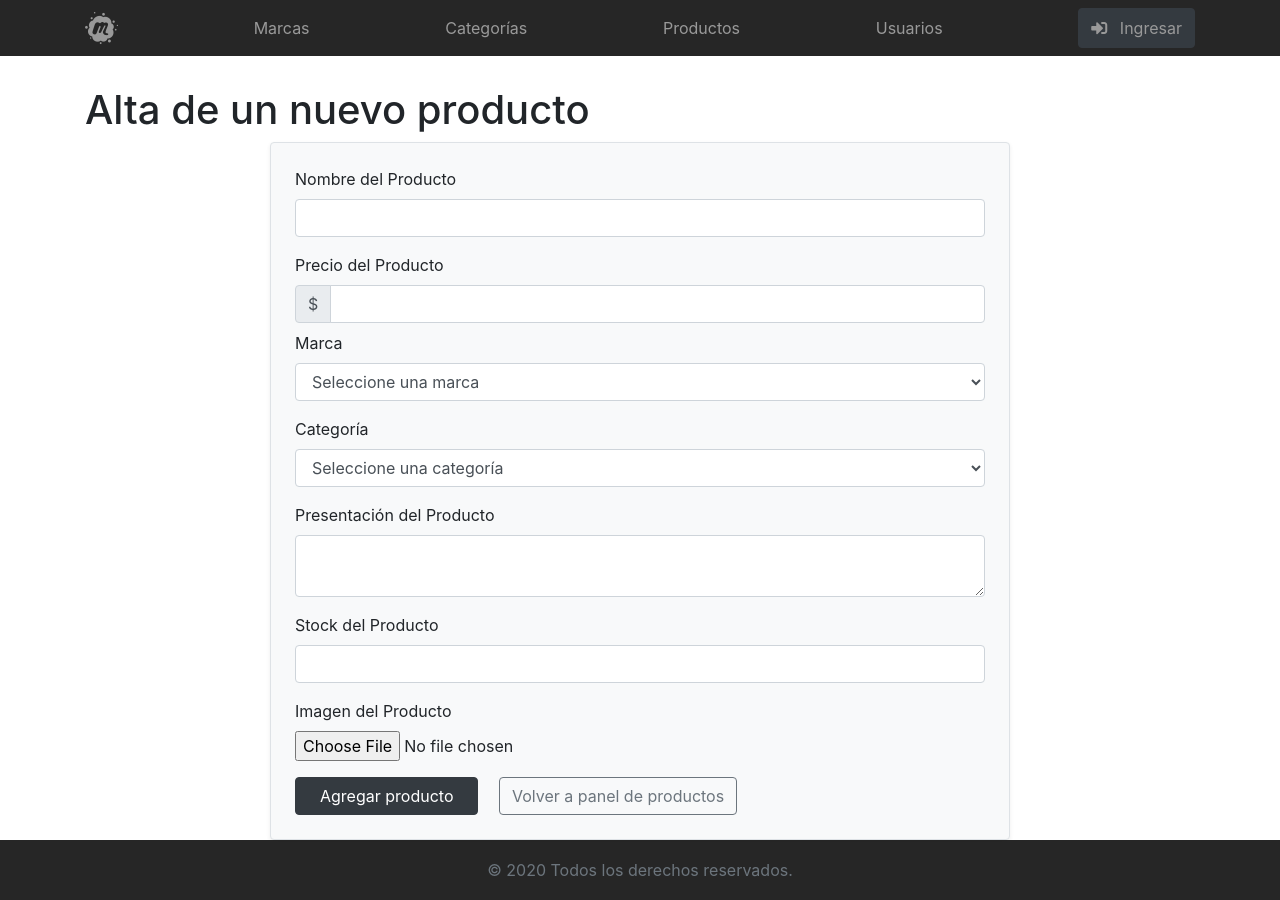
After one commit to exegeses/buenasTardesPHP, a PHP site: page /formAgregarProducto.php in a window 1280 px wide. The commit adds this page. Run offline with PHP 8.4, Linux system fonts and the light colour scheme; some libraries are stand-ins or nearby versions.

Commit message:
formulario para agregar un producto

```diff
--- a/sistema/adminProductos.php
+++ b/sistema/adminProductos.php
@@ -24,7 +24,7 @@
                 <th>Presentacíon</th>
                 <th>Imagen</th>
                 <th colspan="2">
-                    <a href="" class="btn btn-dark">
+                    <a href="formAgregarProducto.php" class="btn btn-dark">
                         Agregar
                     </a>
                 </th>
--- /dev/null
+++ b/sistema/formAgregarProducto.php
@@ -0,0 +1,65 @@
+<?php
+
+	include 'includes/header.html';
+	include 'includes/nav.php';
+?>
+
+    <main class="container">
+
+        <h1>Alta de un nuevo producto</h1>
+
+        <div class="alert bg-light p-4 col-8 mx-auto border shadow-sm">
+            <form action="agregarProducto.php" method="post" enctype="multipart/form-data">
+
+                <div class="form-group">
+                    <label for="prdNombre">Nombre del Producto</label>
+                    <input type="text" name="prdNombre" class="form-control" id="prdNombre" required>
+                </div>
+
+                <label for="prdPrecio">Precio del Producto</label>
+                <div class="input-group mb-2">
+                    <div class="input-group-prepend">
+                        <div class="input-group-text">$</div>
+                    </div>
+                    <input type="number" name="prdPrecio" class="form-control" id="prdPrecio" min="0" step="0.01" required>
+                </div>
+
+                <div class="form-group">
+                    <label for="idMarca">Marca</label>
+                    <select class="form-control" name="idMarca" id="idMarca" required>
+                        <option value="">Seleccione una marca</option>
+                    </select>
+                </div>
+
+                <div class="form-group">
+                    <label for="idCategoria">Categoría</label>
+                    <select class="form-control" name="idCategoria" id="idCategoria" required>
+                        <option value="">Seleccione una categoría</option>
+                    </select>
+                </div>
+
+                <div class="form-group">
+                    <label for="prdPresentacion">Presentación del Producto</label>
+                    <textarea name="prdPresentacion" class="form-control" id="prdPresentacion" required></textarea>
+                </div>
+
+                <div class="form-group">
+                    <label for="prdStock">Stock del Producto</label>
+                    <input type="number" name="prdStock" class="form-control" id="prdStock" min="0" required>
+                </div>
+
+                <div class="form-group">
+                    <label for="prdImagen">Imagen del Producto</label>
+                    <input type="file" name="prdImagen" class="form-control-file" id="prdImagen">
+                </div>
+
+                <button class="btn btn-dark mr-3 px-4">Agregar producto</button>
+                <a href="adminProductos.php" class="btn btn-outline-secondary">
+                    Volver a panel de productos
+                </a>
+
+            </form>
+        </div>
+    </main>
+
+<?php  include 'includes/footer.php';  ?>
```
